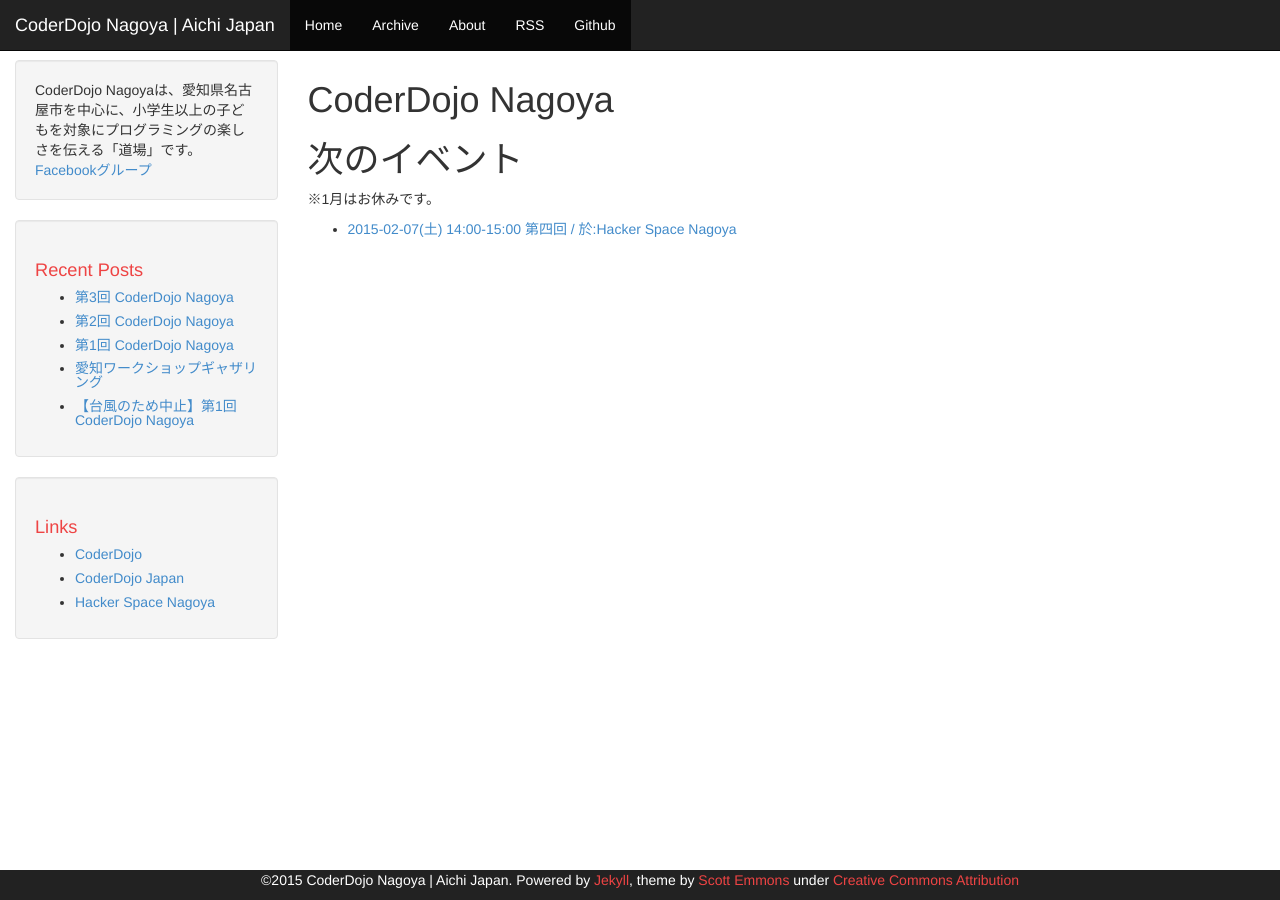
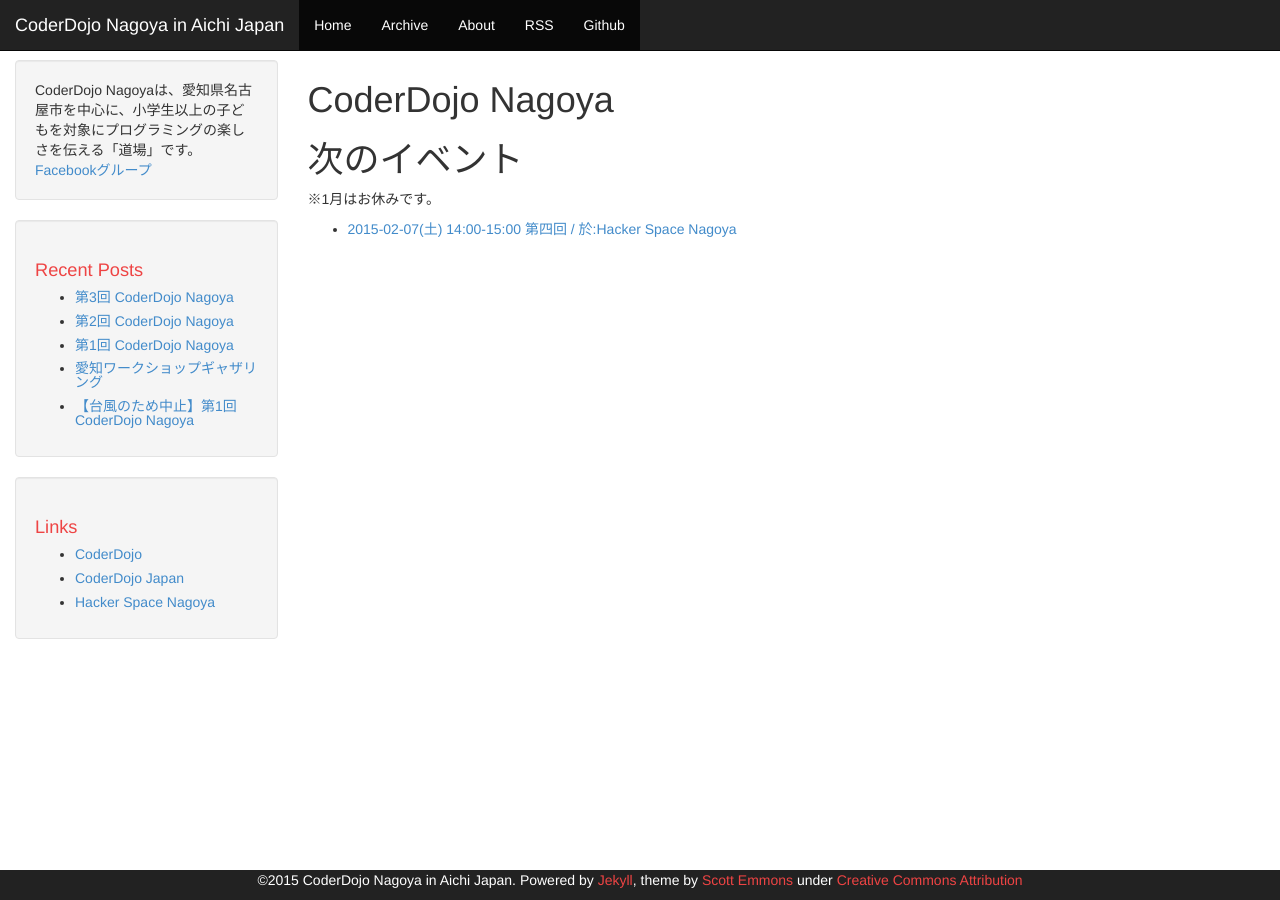
Before and after one commit to coderdojo-nagoya/coderdojo-nagoya.github.io, a Jekyll site: the page built from index.md, in a window 1280 px wide. Built offline with Jekyll 4.4.1, drawn with Linux system fonts in a browser that asks for light colours; Markdown is read by kramdown in place of the engine named in the settings.

Commit message:
サイトタイトル修正

```diff
--- a/_config.yml
+++ b/_config.yml
@@ -1,6 +1,6 @@
 # Jekyll configuration
 
-name: "CoderDojo Nagoya | Aichi Japan"
+name: "CoderDojo Nagoya in Aichi Japan"
 description: "CoderDojo Nagoyaは、愛知県名古屋市を中心に、小学生以上の子どもを対象にプログラミングの楽しさを伝える「道場」です。"
 
 # url is currently only used only for the RSS feed in feed.xml
@@ -24,7 +24,7 @@
 disqus: ''
 comments: false
 
-permalink: /:year/:month/:title
+permalink: /:year/:month/:day/:title.html
 paginate: 3
 
 highlighter: pygments
```
